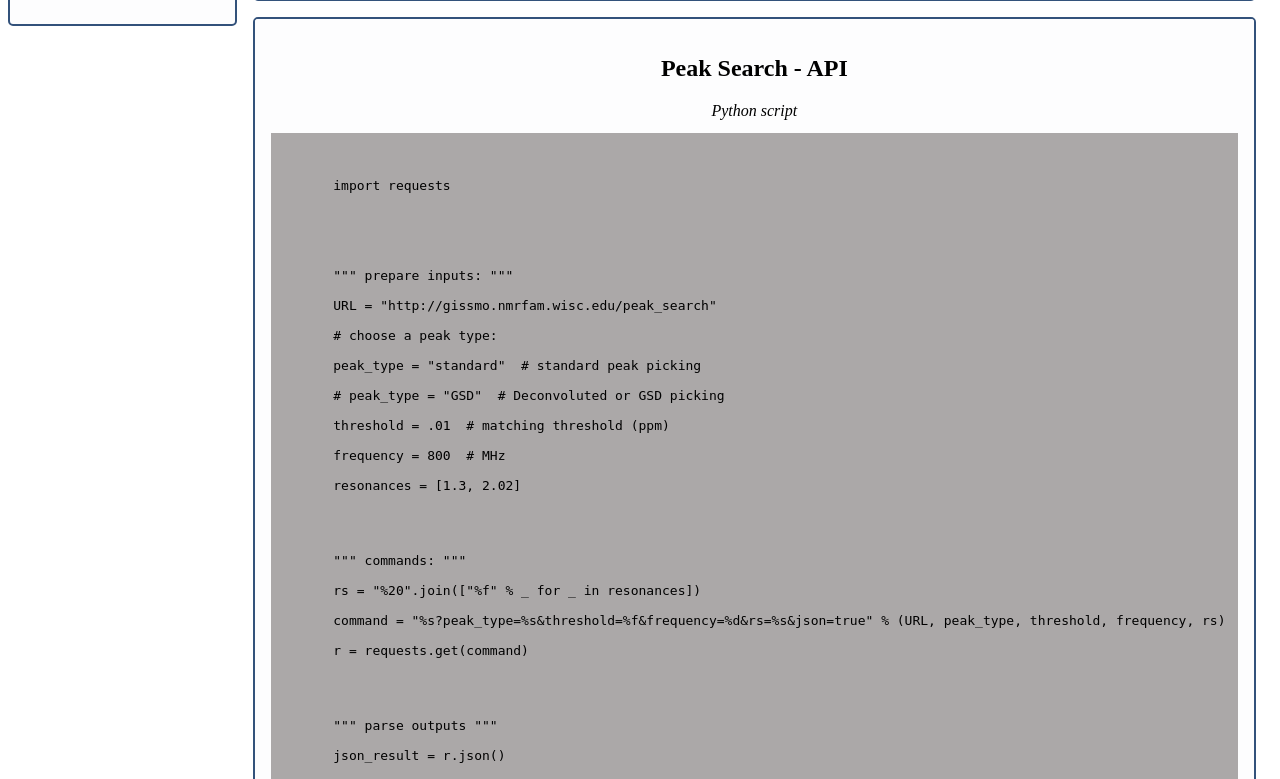
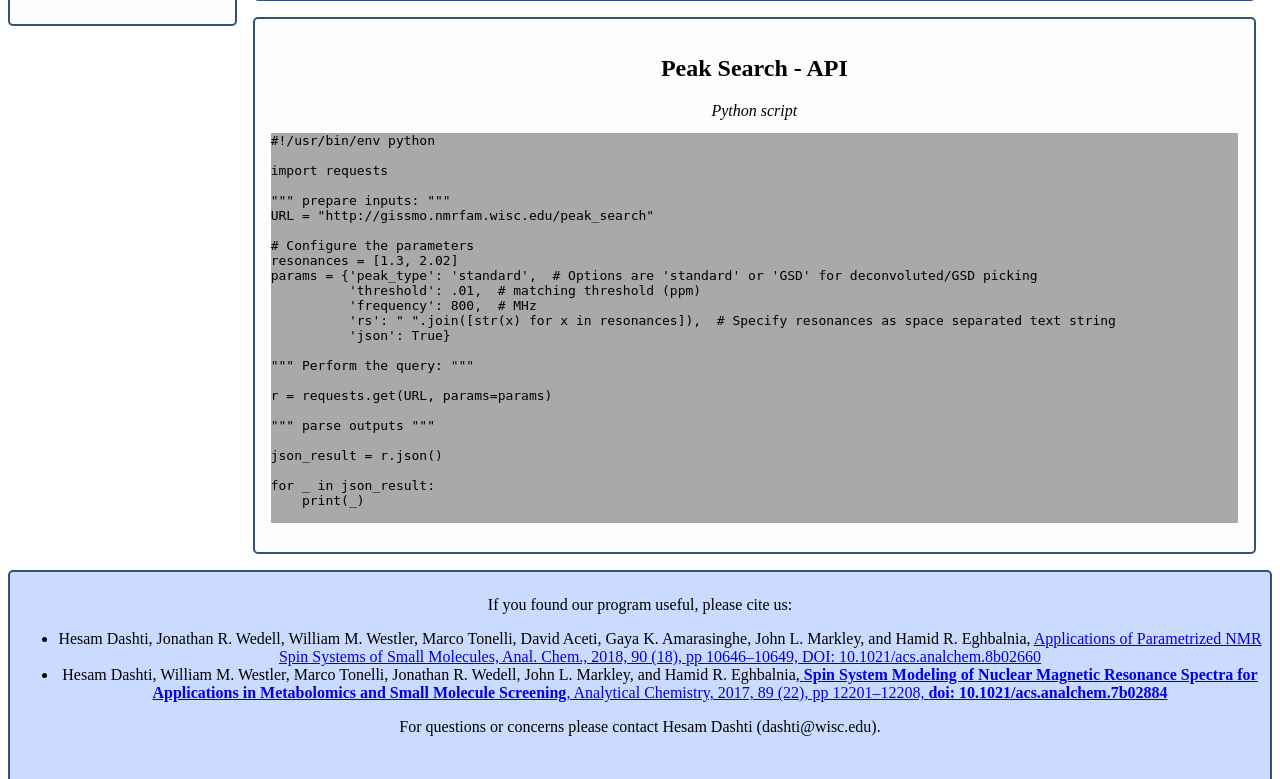
Before and after one commit to bmrb-io/gissmo, a Flask app: template templates/search_result.html in a window 1280 px wide. Shown: the part 745-1524 px from the top of the page. Run offline with Flask 2, Linux system fonts and the light colour scheme; the template is opened without the code that fills it, so the values that code supplies are empty; some libraries are stand-ins or nearby versions.

Commit message:
Update the example code

```diff
--- a/templates/search_result.html
+++ b/templates/search_result.html
@@ -205,38 +205,31 @@
     <h2>Peak Search - API</h2>
     <i>Python script</i>
     <pre style="border: 1px; text-align: left; background-color:#ABA8A8;">
-        <br><br>
-	import requests<br>
-        <br>
-        <br>
-        """ prepare inputs: """<br>
-        URL = "http://gissmo.nmrfam.wisc.edu/peak_search"<br>
-        # choose a peak type:<br>
-        peak_type = "standard"  # standard peak picking<br>
-        # peak_type = "GSD"  # Deconvoluted or GSD picking<br>
-        threshold = .01  # matching threshold (ppm)<br>
-        frequency = 800  # MHz<br>
-        resonances = [1.3, 2.02]<br>
-        <br><br>
-        """ commands: """<br>
-        rs = "%20".join(["%f" % _ for _ in resonances])<br>
-        command = "%s?peak_type=%s&threshold=%f&frequency=%d&rs=%s&json=true" % (URL, peak_type, threshold, frequency, rs)<br>
-        r = requests.get(command)<br>
-        <br><br>
-        """ parse outputs """<br>
-        json_result = r.json()<br>
-        for _ in json_result:<br>
-        &nbsp;&nbsp;&nbsp;&nbsp;print(_)<br>
-        <br><br><br>
-        """ results """<br>
-        {'Combined_offset': 0.0, 'Entry_ID': 'bmse000382', 'Peaks_matched': 1, 'Simulation_ID': 'simulation_1', 'Val': [2.01983]}<br>
-        {'Combined_offset': 0.0, 'Entry_ID': 'bmse000570', 'Peaks_matched': 1, 'Simulation_ID': 'simulation_1', 'Val': [2.01983]}<br>
-        {'Combined_offset': 0.0, 'Entry_ID': 'Maybridge_Ro3_Fragment_07_F10', 'Peaks_matched': 1, 'Simulation_ID': 'simulation_1', 'Val': [2.02044]}<br>
-        {'Combined_offset': 0.0, 'Entry_ID': 'bmse000794', 'Peaks_matched': 1, 'Simulation_ID': 'simulation_1', 'Val': [2.01955]}<br>
-        {'Combined_offset': 0.001, 'Entry_ID': 'bmse000376', 'Peaks_matched': 1, 'Simulation_ID': 'simulation_1', 'Val': [2.01935]}<br>
-        {'Combined_offset': 0.001, 'Entry_ID': 'bmse000947', 'Peaks_matched': 1, 'Simulation_ID': 'simulation_1', 'Val': [2.02066]}<br>
-        {'Combined_offset': 0.001, 'Entry_ID': 'Maybridge_Ro3_Fragment_03_D05', 'Peaks_matched': 1, 'Simulation_ID': 'simulation_1', 'Val': [2.01928]}<br>
-	<br><br><br>
+#!/usr/bin/env python
+
+import requests
+
+""" prepare inputs: """
+URL = "http://gissmo.nmrfam.wisc.edu/peak_search"
+
+# Configure the parameters
+resonances = [1.3, 2.02]
+params = {'peak_type': 'standard',  # Options are 'standard' or 'GSD' for deconvoluted/GSD picking
+          'threshold': .01,  # matching threshold (ppm)
+          'frequency': 800,  # MHz
+          'rs': " ".join([str(x) for x in resonances]),  # Specify resonances as space separated text string
+          'json': True}
+
+""" Perform the query: """
+
+r = requests.get(URL, params=params)
+
+""" parse outputs """
+
+json_result = r.json()
+
+for _ in json_result:
+    print(_)
     </pre>
 </div>
 {% endblock %}
```
